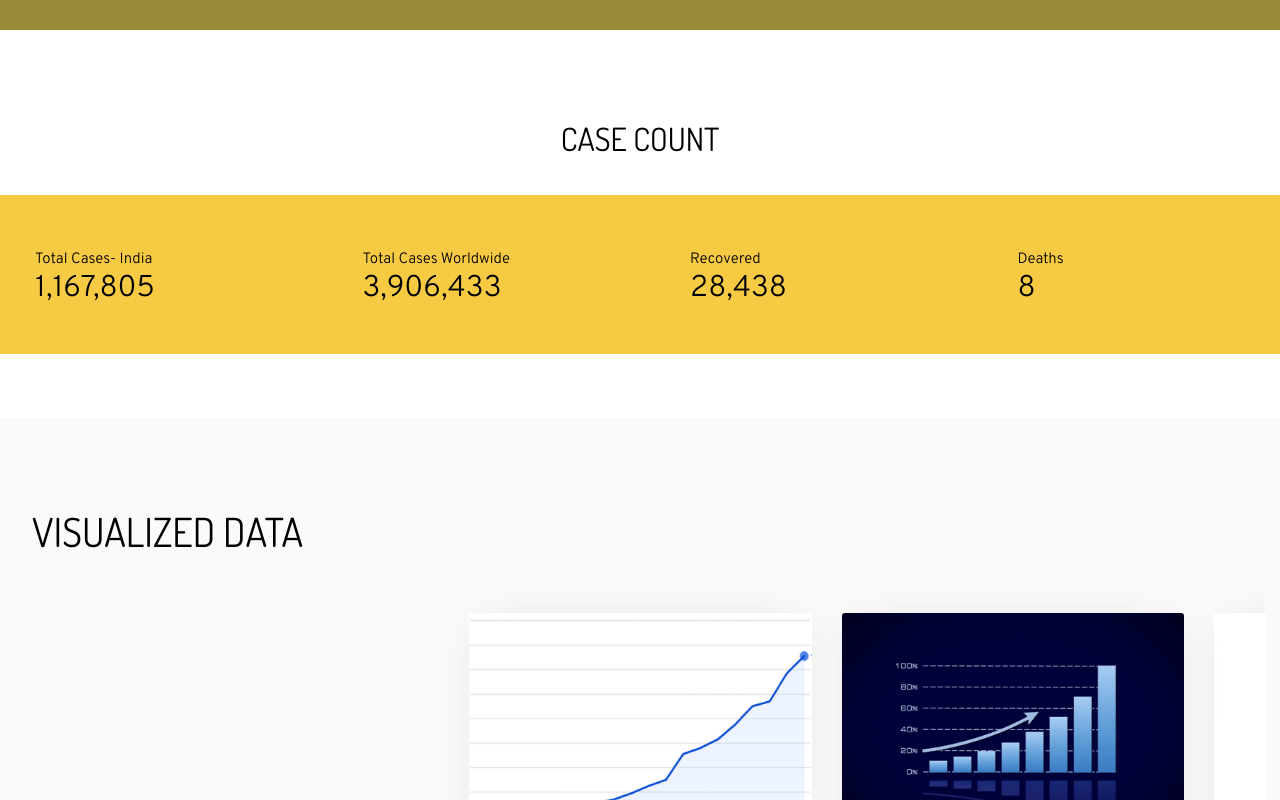
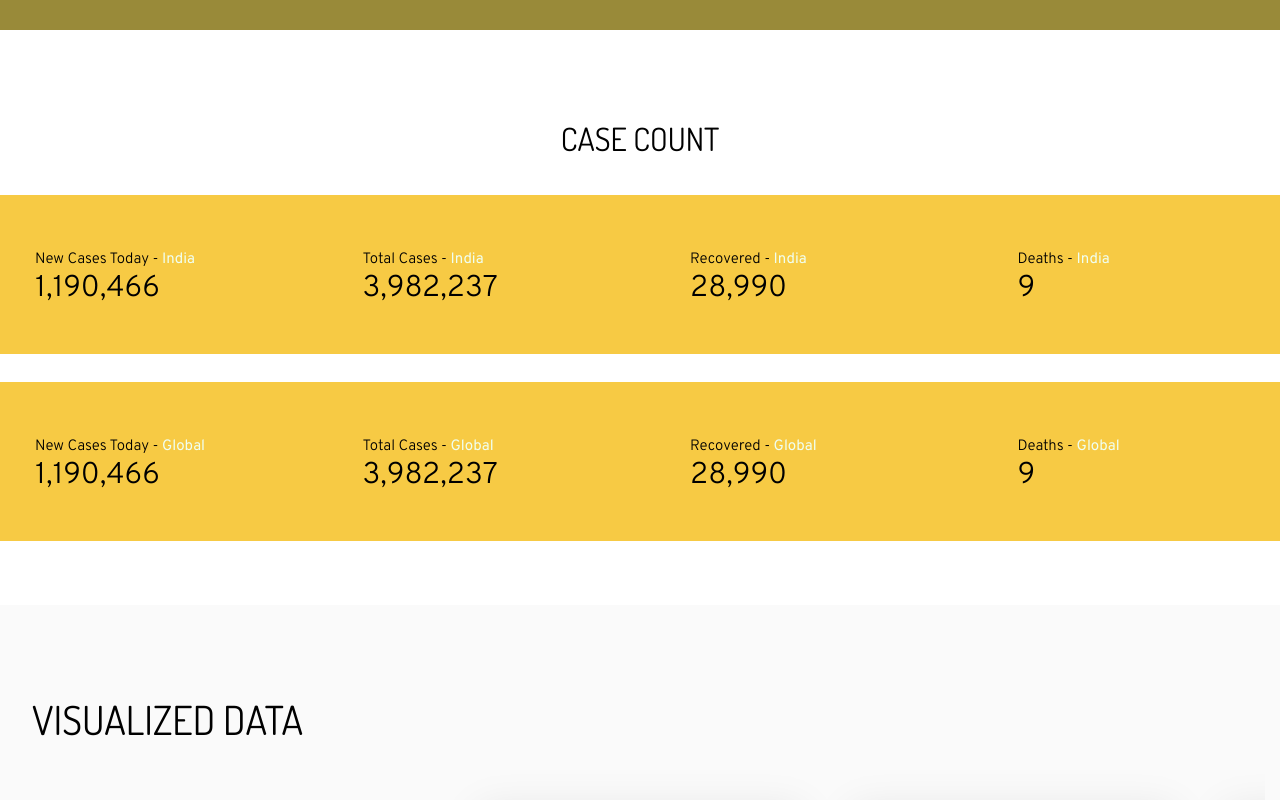
Before and after one commit to yashmittal-ym/coronavirus, a plain HTML site: page index.html in a window 1280 px wide. Shown: the part 670-1470 px from the top of the page. Drawn offline with nearby package versions, Linux system fonts and the light colour scheme; some packages are replaced by stand-ins of ours; no server answers; files whose address does not match are found by name.

Commit message:
Add files via upload

```diff
--- a/index.html
+++ b/index.html
@@ -75,22 +75,48 @@
       <div class="row d-flex justify-content-around">
 
           <div class="block-48 col-lg-3 col-12">
-              <span class="block-48-text-1">Total Cases- India</span>
+              <span class="block-48-text-1">New Cases Today - <b style="color: honeydew;">India</b></span>
               <div class="block-48-counter ftco-number" data-number="1321901">0</div>
             </div>
 
           <div class="block-48 col-lg-3 col-12">
-              <span class="block-48-text-1">Total Cases Worldwide</span>
+              <span class="block-48-text-1">Total Cases - <b style="color: honeydew;">India</b></span>
               <div class="block-48-counter ftco-number" data-number="4421901">0</div>
             </div>
 
           <div class="block-48 col-lg-3 col-12">
-              <span class="block-48-text-1">Recovered</span>
+              <span class="block-48-text-1">Recovered - <b style="color: honeydew;">India</b></span>
               <div class="block-48-counter ftco-number" data-number="32191">0</div>
             </div>
 
             <div class="block-48 col-lg-3 col-12">
-              <span class="block-48-text-1">Deaths</span>
+              <span class="block-48-text-1">Deaths - <b style="color: honeydew;">India</b></span>
+              <div class="block-48-counter ftco-number" data-number="10">0</div>
+            </div>
+
+      </div>
+    </div>
+    <br>
+    <div class="container-fluid">
+      <div class="row d-flex justify-content-around">
+
+          <div class="block-48 col-lg-3 col-12">
+              <span class="block-48-text-1">New Cases Today - <b style="color:honeydew;">Global</b></span>
+              <div class="block-48-counter ftco-number" data-number="1321901">0</div>
+            </div>
+
+          <div class="block-48 col-lg-3 col-12">
+              <span class="block-48-text-1">Total Cases - <b style="color: honeydew;">Global</b></span>
+              <div class="block-48-counter ftco-number" data-number="4421901">0</div>
+            </div>
+
+          <div class="block-48 col-lg-3 col-12">
+              <span class="block-48-text-1">Recovered - <b style="color: honeydew;">Global</b></span>
+              <div class="block-48-counter ftco-number" data-number="32191">0</div>
+            </div>
+
+            <div class="block-48 col-lg-3 col-12">
+              <span class="block-48-text-1">Deaths - <b style="color: honeydew;">Global</b></span>
               <div class="block-48-counter ftco-number" data-number="10">0</div>
             </div>
 
```
